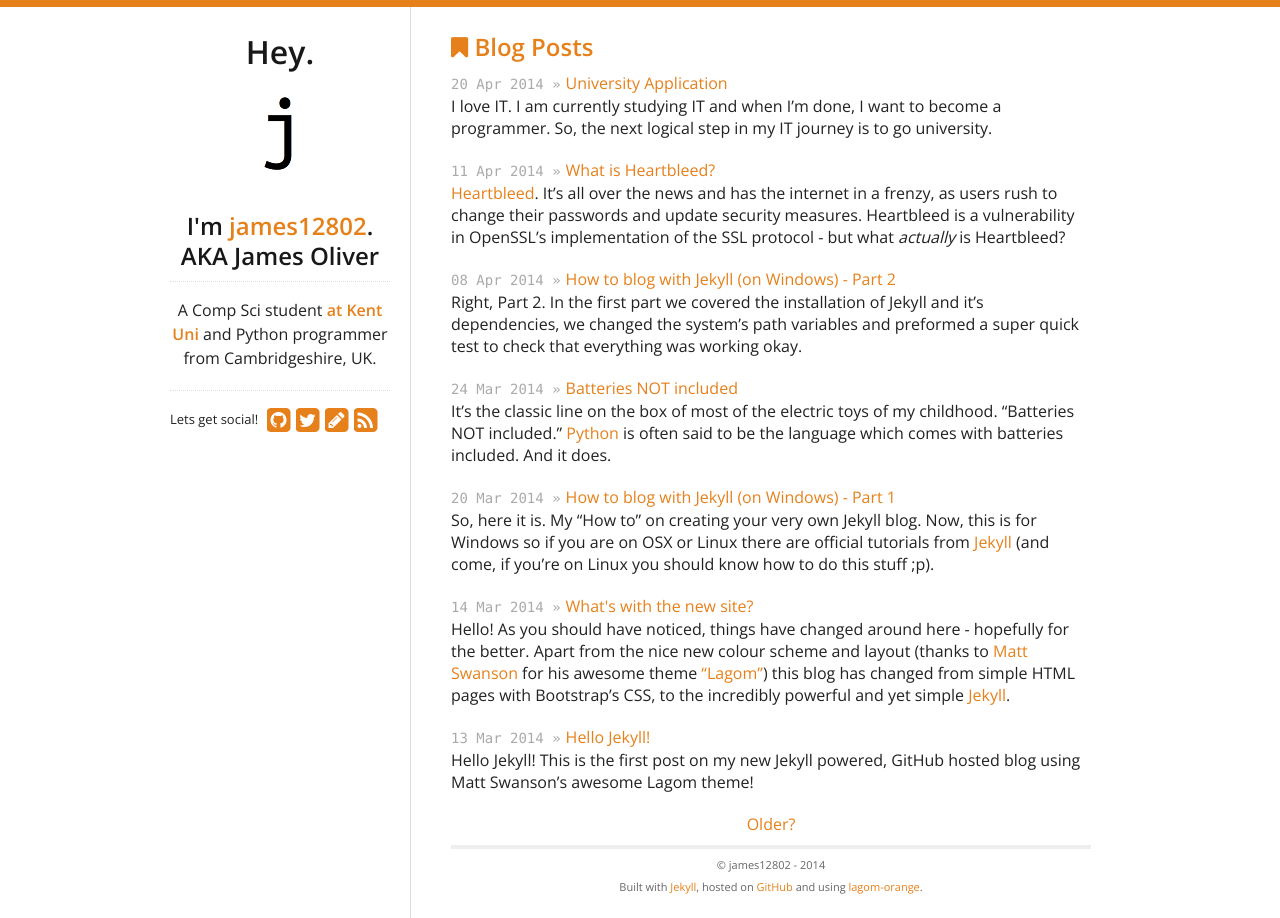
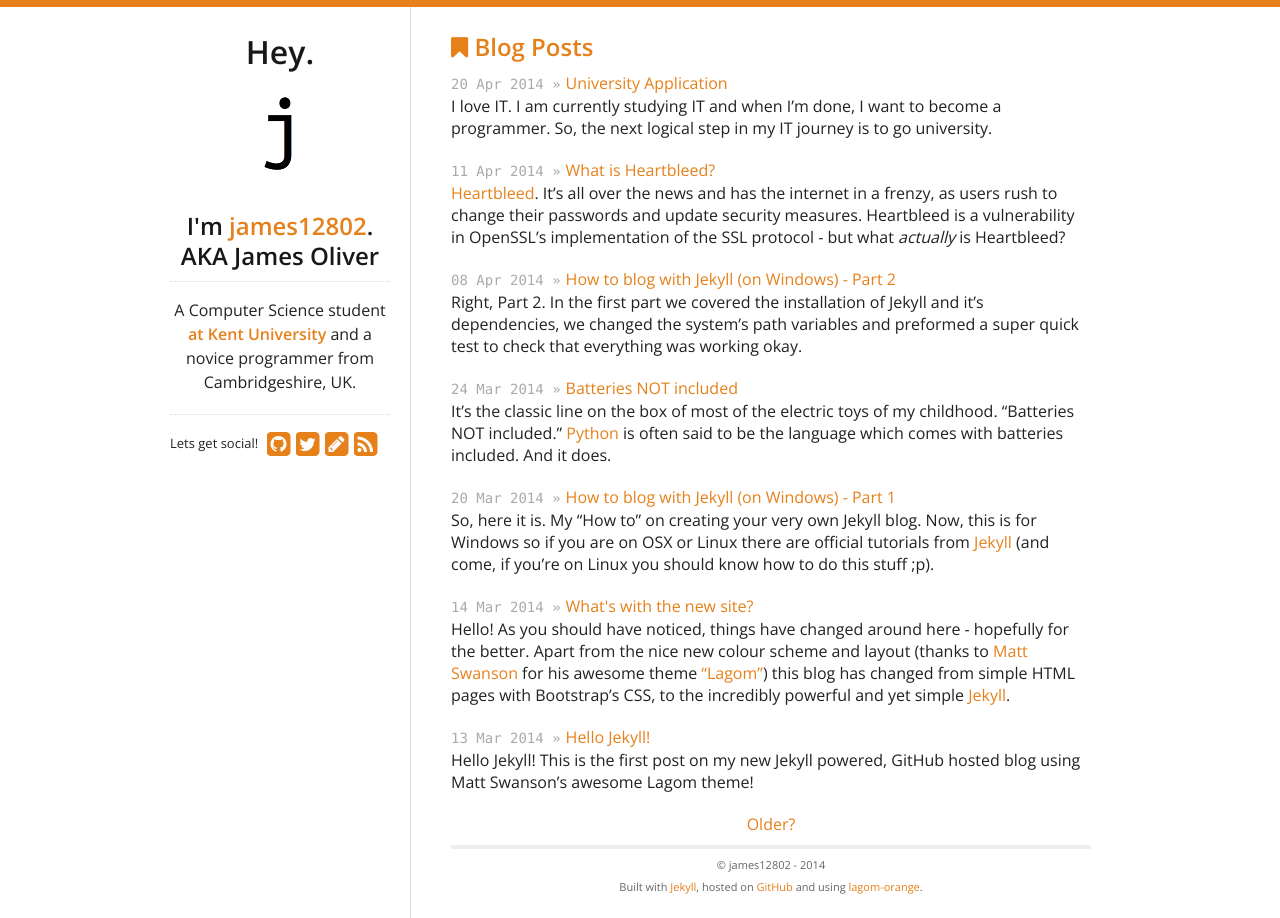
Before and after one commit to ruxia/james12802.github.io, a Jekyll site: the page built from index.html, in a window 1280 px wide. Built offline with Jekyll 4.4.1, drawn with Linux system fonts in a browser that asks for light colours; nearby versions of some CDN libraries; a script that is not in the unit is left out.

Commit message:
Updated Sidebar
Slightly more realistic.

```diff
--- a/_includes/sidebar.html
+++ b/_includes/sidebar.html
@@ -6,7 +6,7 @@
   <h2>I'm <a href="/">{{ site.theme.name }}</a>. AKA James Oliver</h2>
   <hr/>
   <ul>
-  <p align="center">A Comp Sci student <a href="https://www.kent.ac.uk/">at Kent Uni</a> and Python programmer from Cambridgeshire, UK.</p>
+  <p align="center">A Computer Science student <a href="https://www.kent.ac.uk/">at Kent University</a> and a novice programmer from Cambridgeshire, UK.</p>
   <hr/>
   <div>
     <div id="social">
```
